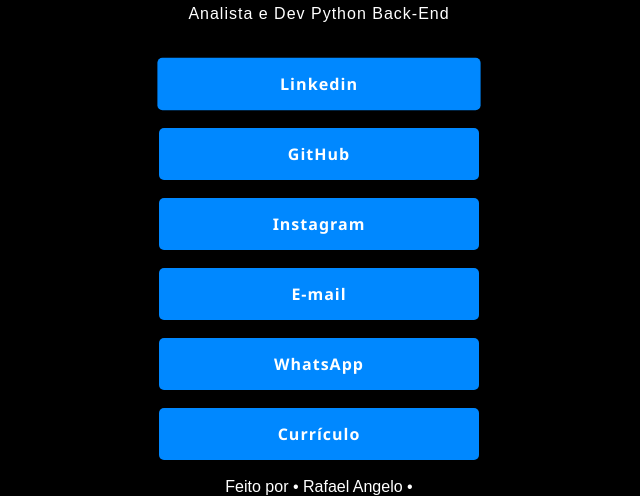
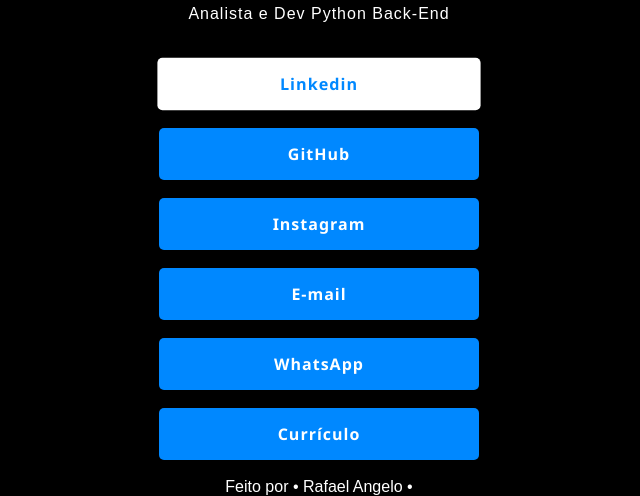
Before and after one commit to angelorfl/my-links, a plain HTML site: page index.html in a window 1280 px wide. In both pictures the pointer is over the link "Linkedin". Shown: the part 442-938 px from the top of the page, without its empty margins (321-961 px from the left). Drawn offline with Linux system fonts and the light colour scheme.

Commit message:
Add files via upload

```diff
--- a/style.css
+++ b/style.css
@@ -50,8 +50,8 @@ a {
 }
 
 a:hover{
-    background-color: #0088FF;
-    color: white;
+    background-color: white;
+    color: #0088ff;
     transform: scale(1.01);
 
 }
```
